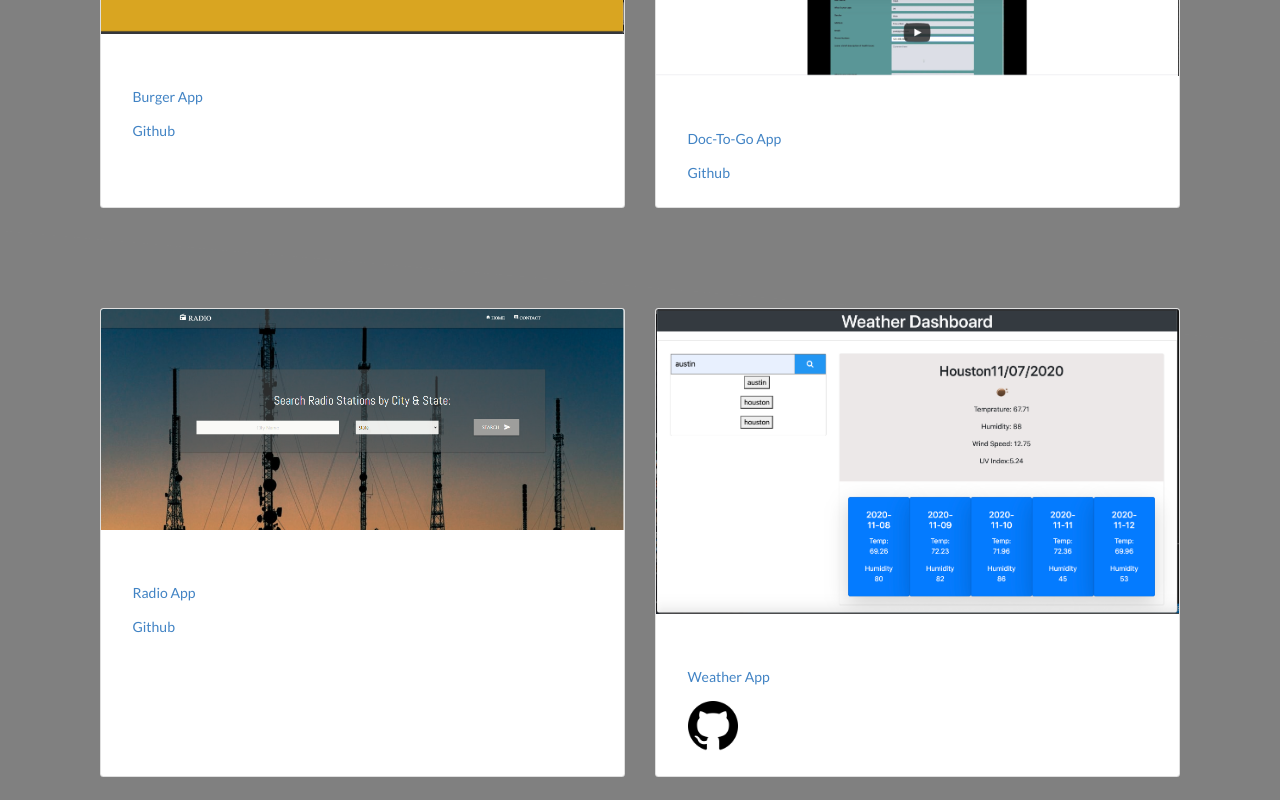
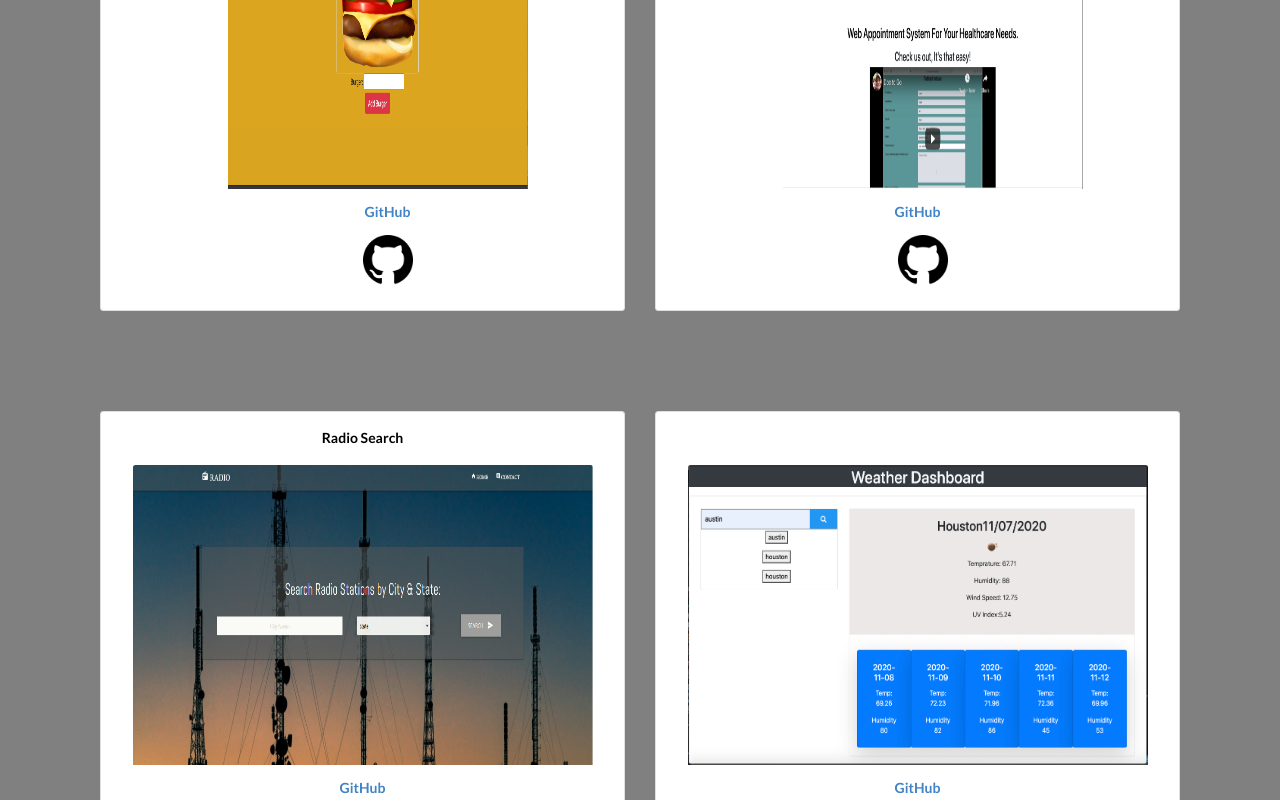
Before and after one commit to gsmac14/Final-Portfolio, a React (Create React App) app: page /Portfolio in a window 1280 px wide. Shown: the part 440-1240 px from the top of the page. Built offline with nearby package versions, Linux system fonts and the light colour scheme.

Commit message:
styled profile

```diff
--- a/src/App.js
+++ b/src/App.js
@@ -24,7 +24,7 @@ function App() {
       <Route path = "/Contact">
         <Contact />
       </Route>
-      <Route path="/Home">
+      <Route path="/">
       <Home />
       </Route>
       </Switch>
--- a/src/components/Contact/index.js
+++ b/src/components/Contact/index.js
@@ -12,7 +12,7 @@ function Contact (){
 
      <div className="mb-3">
   <label for="exampleFormControlInput1" class="form-label">Email address</label>
-  <input type="email" class="form-control" id="exampleFormControlInput1" placeholder="name@example.com"></input>
+  <input type="email" class="form-control" id="exampleFormControlInput1" placeholder="name@example.com" acti></input>
 </div>
 <div class="mb-3">
   <label for="exampleFormControlTextarea1" class="form-label">Example textarea</label>
--- a/src/components/Portfolio/index.js
+++ b/src/components/Portfolio/index.js
@@ -14,68 +14,72 @@ function Portfolio(){
 <div className="row row-cols-1 row-cols-md-2 g-4" style={{padding: 100}}>
 
   <div className="col"style={{paddingBottom : 100}} >
-    <div className="card h-100" >
-      <img src={BurgerApp} className="card-img-top" alt="burger"/>
-      <div className="card-body" >
+    <div className="card h-80" >
+      {/* <img src={BurgerApp} style={{height:300}} className="card-img-top" alt="burger"/> */}
+      <div className="card-body" style={{color:"black", textAlign:"center"}} >
       <h5 class="card-title">Burger App</h5>
-                    <a
+      <a
       class="nav-link"
       href="https://burgerappgm.herokuapp.com/"
-      >Burger App</a>
+      ><img src={BurgerApp} style={{height:300, width: 300, marginTop: 20, marginLeft: 30}} className="card-img-top" alt="burger"/>
+      </a>
       <a
       class="nav-link"
       href="https://github.com/gsmac14/BurgerApp"
-      ><i class="fab fa-github"></i>Github</a>
+      ><h5 style={{marginLeft: 50}}>GitHub</h5><img src={Github}
+      style={{ height: 50, width: 50, marginLeft:50 }}/></a>
       </div>
     </div>
   </div>
   <div className="col" style={{paddingBottom : 100}}>
     <div className="card h-100 ">
-    <img src={DocToGo} className="card-img-top" alt="doc"/>
-    <div className="card-body">
+    <div className="card-body" style={{color:"black", textAlign:"center"}}>
     <h5 class="card-title">Doc-To-Go App</h5>
                     <a
       class="nav-link"
       href="https://doctorgo.herokuapp.com/"
-      >Doc-To-Go App</a>
+    ><img src={DocToGo} style={{height:300, width: 300, marginTop: 20, marginLeft: 30}} className="card-img-top" alt="doc"/>
+      </a>
       <a
       class="nav-link"
       href="https://github.com/gsmac14/DocToGo"
-      ><i class="fab fa-github"></i>Github</a>
+      ><h5 style={{textAlign:"center"}}>GitHub</h5>
+        <img src={Github}
+      style={{ height: 50, width: 50,  marginLeft: 10}}/></a>
       </div>
     </div>
   </div>
   <div className="col">
     <div className="card h-100">
-    <img src={Project1} className="card-img-top" alt="project"/>
     <div className="card-body">
-    <h5 class="card-title">Radio Search</h5>
+    <h5 class="card-title" style={{color:"black", textAlign:"center"}}>Radio Search</h5>
                       <a
         class="nav-link"
-        href="https://gsmac14.github.io/Project1/"
-        >Radio App</a>
+        href="https://gsmac14.github.io/Project1/">
+    <img src={Project1} style={{height:300}} className="card-img-top" alt="project"/>       </a>
         <a
         class="nav-link"
         href="https://github.com/gsmac14/Project1"
-        ><i class="fab fa-github"></i>Github</a>
+        ><h5 style={{textAlign:"center"}}>GitHub</h5><img src={Github}
+        style={{ height: 50, width: 50, marginLeft:150}}/></a>
       </div>
     </div>
   </div>
   <div className="col">
     <div className="card h-100">
-    <img src={Weather} className="card-img-top" alt="weather"/>
     <div className="card-body">
     <h5 class="card-title">Weather App</h5>
                     <a
       class="nav-link"
       href="https://gsmac14.github.io/WeatherAPI/"
-      >Weather App</a>
+    > <img src={Weather} style={{height:300}} className="card-img-top" alt="weather"/>
+      </a>
       <a
       class="nav-link"
       href="https://github.com/gsmac14/WeatherAPI"
-      ><img
+      ><h5 style={{textAlign:"center"}}>GitHub</h5> <img
       src={Github}
-      style={{ height: 50, width: 50, }}
+      style={{ height: 50, width: 50, marginLeft:150}}
     /> </a>
       </div>
     </div>
```
